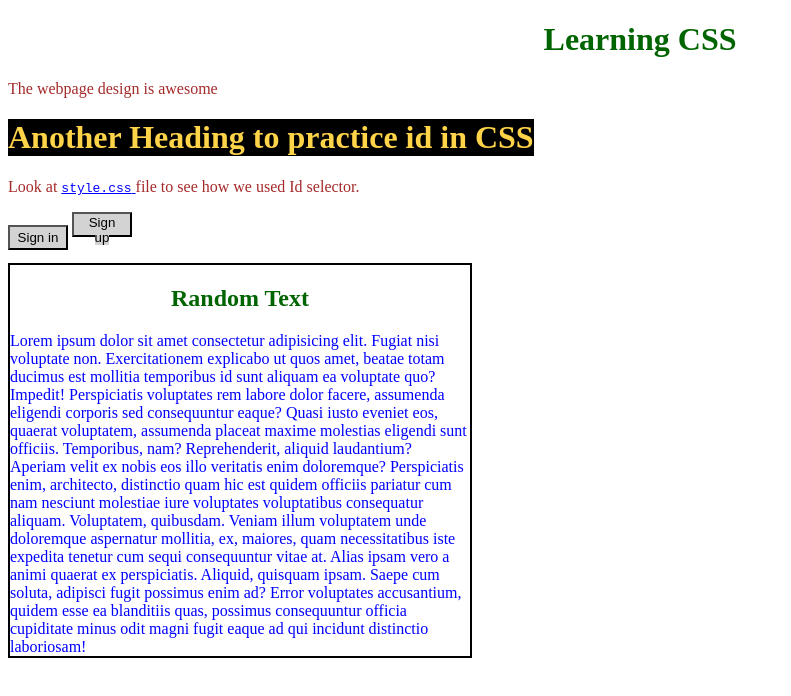
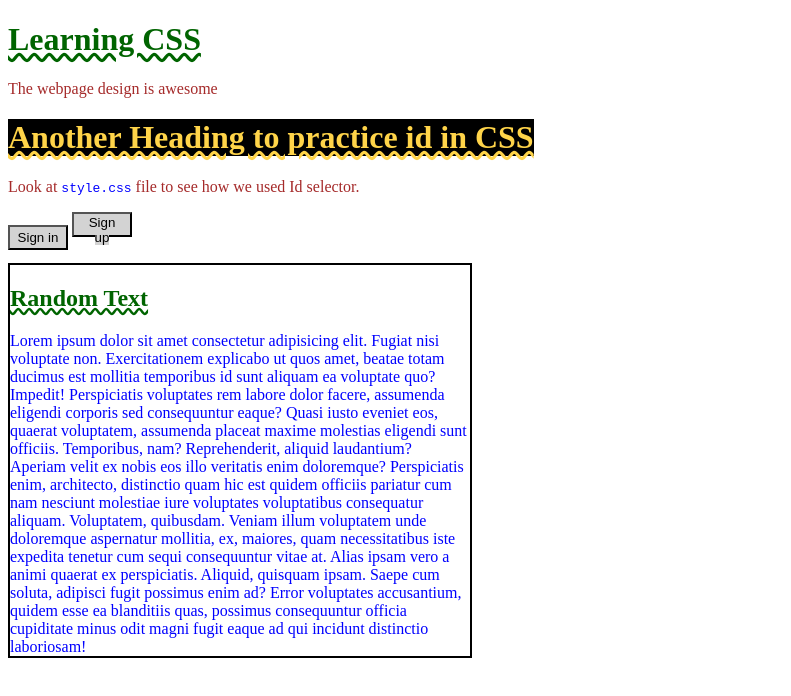
Before and after one commit to zeeshanmcp12/learn-css, a plain HTML site: page index.html in a window 1280 px wide. Shown: the whole page, without its empty margins (0-791 px from the left). Drawn offline with Linux system fonts and the light colour scheme.

Commit message:
text-decoration, notes with syntax

```diff
--- a/style.css
+++ b/style.css
@@ -15,7 +15,14 @@
 
 h1 {
     color: darkgreen;
-    text-align: center;
+    /* text-align: center; */
+    text-align: start;
+    /* text-align: end; */
+    text-decoration: underline wavy;
+}
+
+a {
+    text-decoration: none;
 }
 
 #headingOne {
```
Also changed, not shown: 1 other file.
